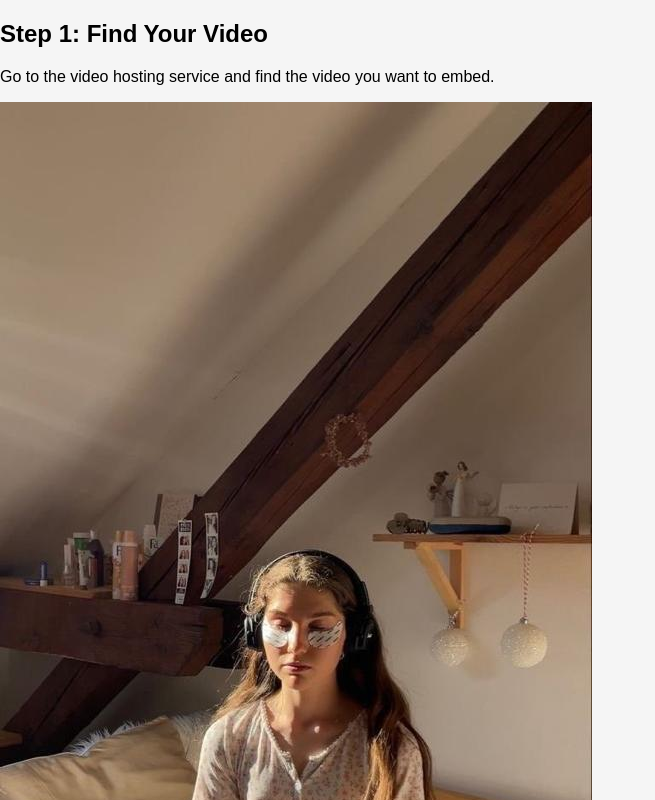
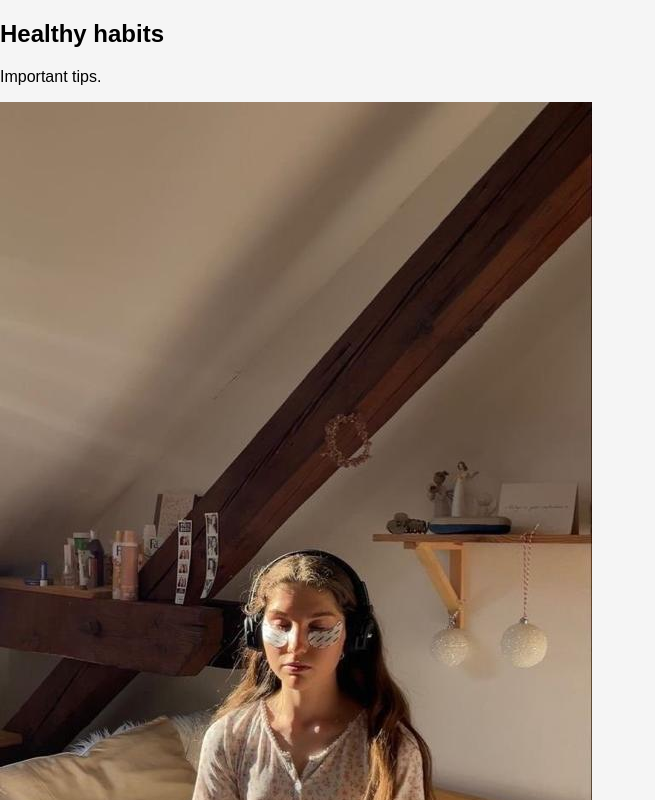
Before and after one commit to NatFer33/Peaceofmind, a plain HTML site: page page3.html in a window 1280 px wide. Shown: the top 800 px of the page, without its empty margins (0-655 px from the left). Drawn offline with Linux system fonts and the light colour scheme.

Commit message:
Update page3.html

```diff
--- a/page3.html
+++ b/page3.html
@@ -8,9 +8,9 @@
 </head>
 <body>
 <section>
-    <h2>Step 1: Find Your Video</h2>
-    <p>Go to the video hosting service and find the video you want to embed.</p>
-    <img src="habits.jpeg" alt="Step 1 Screenshot">
+    <h2>Healthy habits</h2>
+    <p>Important tips.</p>
+    <img src="Habits.jpeg" alt="Step 1 Screenshot">
 </section>
     <div class="container">
         <h1>Flashcards Review</h1>
```
